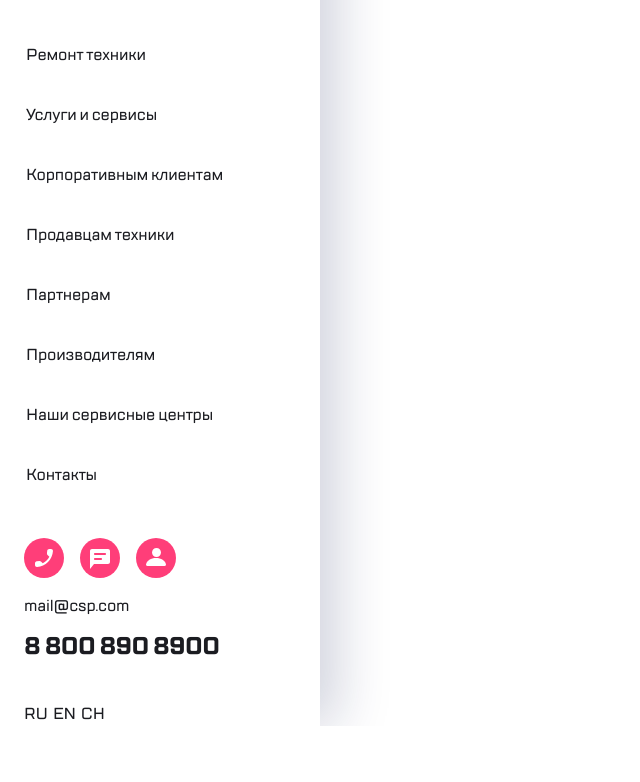
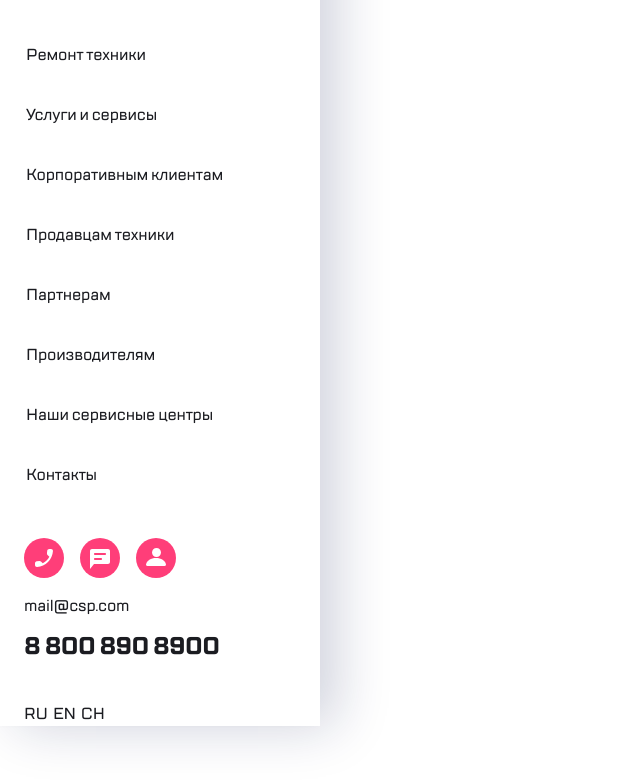
Before and after one commit to Kseniiaas/Block1.4, a plain HTML site: page index.html in a window 1280 px wide. Shown: the part 74-856 px from the top of the page, without its empty margins (0-640 px from the left). Before the commit the page ends 800 px from the top, so only its background shows below. Drawn offline with Linux system fonts and the light colour scheme.

Commit message:
Update style.css

```diff
--- a/style.css
+++ b/style.css
@@ -33,7 +33,7 @@
 body {
     margin: 0;
     width: 320px;
-    height: auto;
+    height: 1024px;
     overflow: hidden;
 }
 
```
